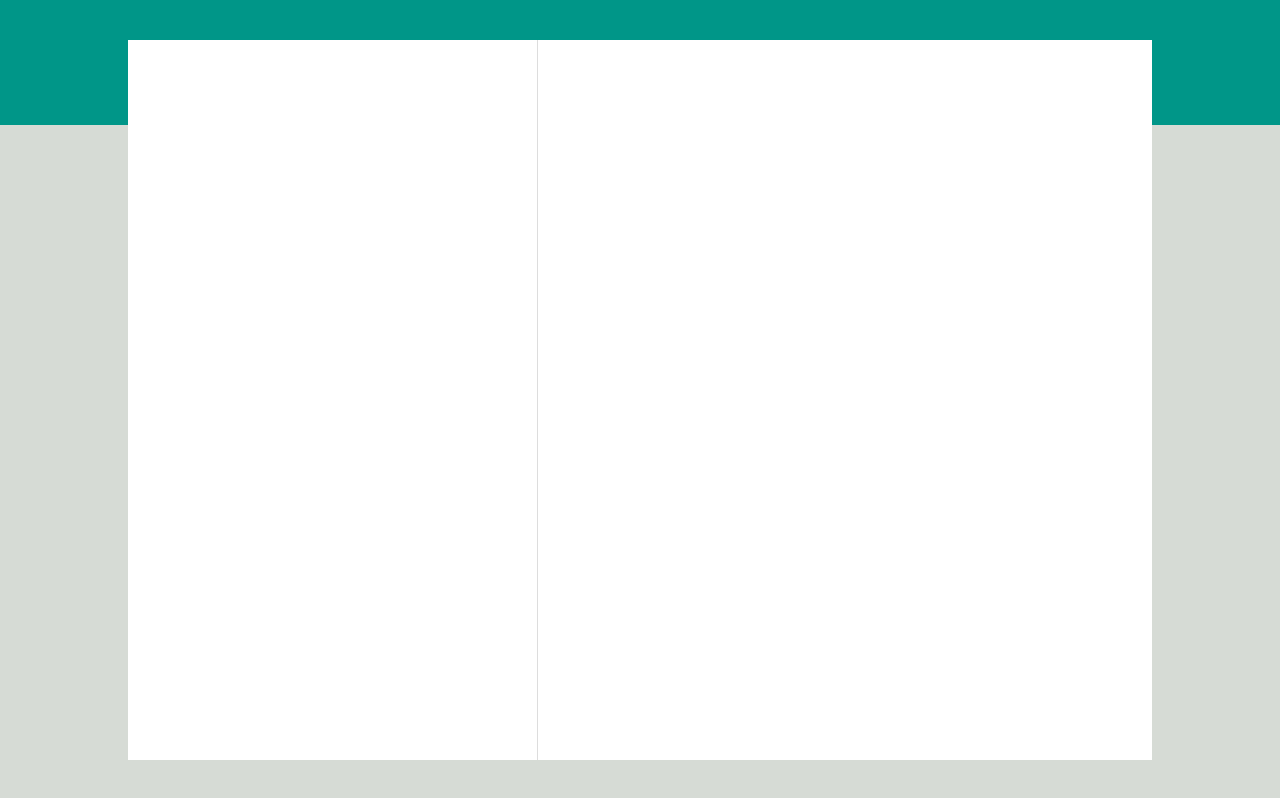
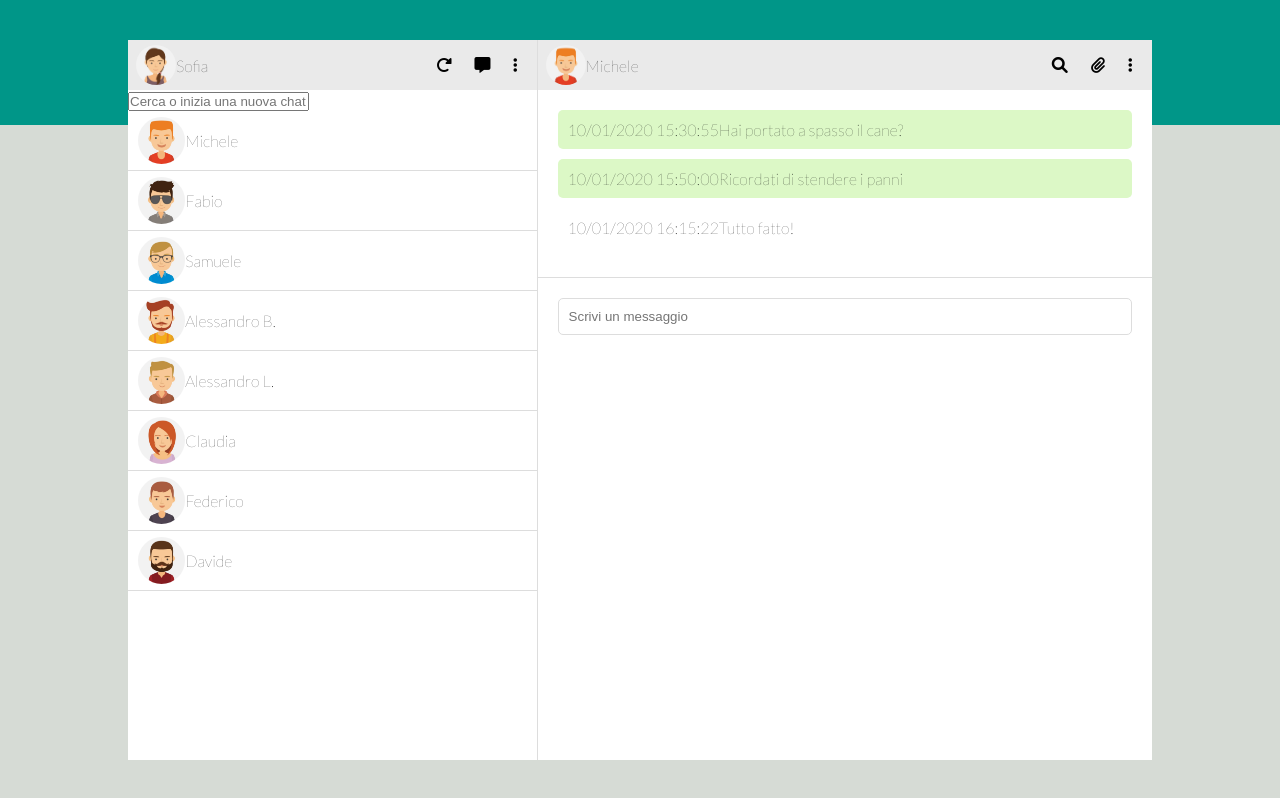
Before and after one commit to JulioGroaz/vue-boolzapp, a plain HTML site: page index.html in a window 1280 px wide. Drawn offline with nearby package versions, Linux system fonts and the light colour scheme.

Commit message:
logica della milestone 2 completata, manca la parte grafica

```diff
--- a/css/style.css
+++ b/css/style.css
@@ -1,16 +1,17 @@
-*{
+* {
     margin: 0;
     padding: 0;
     box-sizing: border-box;
 }
 
-.background{
+.background {
     position: fixed;
     width: 100vw;
     height: 100vh;
     background-color: #d6dbd5;
 }
-.header-background-bar{
+
+.header-background-bar {
     width: 100%;
     height: 125px;
     background-color: #009688;
@@ -19,12 +20,13 @@
     left: 0;
 }
 
-body{
+body {
     font-family: "Lato", sans-serif;
     font-weight: 100;
     font-style: normal;
 }
-.container{
+
+.container {
     display: flex;
     justify-content: center;
     align-items: center;
@@ -42,7 +44,8 @@ body{
     justify-content: flex-start;
     background-color: white;
 }
-.sidebar{
+
+.sidebar {
     width: 40%;
     height: 100%;
     background-color: #fff;
@@ -50,3 +53,98 @@ body{
     display: flex;
     flex-direction: column;
 }
+
+.profile {
+    height: 50px;
+    width: 100%;
+    display: flex;
+    justify-content: space-between;
+    align-items: center;
+    background-color: #eaeaea;
+}
+
+.img-header {
+    height: 80%;
+    border-radius: 50%;
+}
+
+.profile-io {
+    display: flex;
+    align-items: center;
+    height: 50px;
+    padding-left: .5rem;
+}
+
+.ul-header {
+    display: flex;
+    justify-content: space-around;
+    width: 7rem;
+    padding-right: .5rem;
+}
+
+.chat {
+    width: 60%;
+    height: calc(100% - 50px);
+}
+
+.contacts-list {
+    list-style: none;
+    padding: 0;
+    margin: 0;
+    flex-grow: 1;
+    overflow-y: auto;
+}
+
+.contacts-list li {
+    padding-left: 10px;
+    border-bottom: 1px solid #ddd;
+    display: flex;
+    align-items: center;
+    cursor: pointer;
+}
+
+.contacts-list li:hover {
+    background-color: #f0f0f0;
+}
+
+.messages {
+    flex-grow: 1;
+    padding: 20px;
+    overflow-y: auto;
+}
+
+.message {
+    background-color: #fff;
+    padding: 10px;
+    margin-bottom: 10px;
+    border-radius: 5px;
+}
+
+.message.sent {
+    align-self: flex-end;
+    background-color: #dcf8c6;
+}
+
+.message.received {
+    align-self: flex-start;
+    background-color: #fff;
+}
+
+.input-message {
+    padding: 20px;
+    border-top: 1px solid #ddd;
+}
+
+.input-message input {
+    width: 100%;
+    padding: 10px;
+    border: 1px solid #ddd;
+    border-radius: 5px;
+}
+.contact-dimention{
+    height: 60px;
+}
+.dispaly-column{
+    display: flex;
+    flex-direction: column;
+}
--- a/index.html
+++ b/index.html
@@ -6,46 +6,75 @@
     <title>Boolzap</title>
     <link rel="stylesheet" href="./css/style.css">
 
-    <!-- link per fonts-->
+    <!-- link per fonts -->
     <link rel="preconnect" href="https://fonts.googleapis.com">
     <link rel="preconnect" href="https://fonts.gstatic.com" crossorigin>
-    <link href="https://fonts.googleapis.com/css2?family=Lato:ital,wght@0,100;0,300;0,400;0,700;0,900;1,100;1,300;1,400;1,700;1,900&display=swap" rel="stylesheet">
-
+    <link href="https://fonts.googleapis.com/css2?family=Lato:wght@100;300;400;700;900&display=swap" rel="stylesheet">
+    <link rel="stylesheet" href="https://cdnjs.cloudflare.com/ajax/libs/font-awesome/6.0.0-beta3/css/all.min.css">
 </head>
 <body>
+    <div id="app">
         <!-- back ground fisso -->
         <div class="background">
-        <section class="header-background-bar">
-
-        </section>
-
+            <section class="header-background-bar"></section>
         </div>
         <!--main web-app -->
         <main class="container">
             <!--sidebar con un header del profilo e la lista dei contatti -->
             <section class="webapp">
                 <section class="sidebar">
-                <div class="profile">
-
+                    <div class="profile sticky">
+                        <div class="profile-io">
+                            <img src="./img 3/avatar_io.jpg" alt="immagine-io" class="img-header">
+                            <p>Sofia</p>
+                        </div>
+                        <ul class="ul-header">
+                            <i class="fa-solid fa-rotate-right"></i>
+                            <i class="fa-solid fa-message"></i>
+                            <i class="fa-solid fa-ellipsis-vertical"></i>
+                        </ul>
                     </div>
                     <div class="contacts">
-
+                        <input type="text" placeholder="Cerca o inizia una nuova chat">
+                        <ul class="contacts-list">
+                            <li v-for="(contact, index) in contacts" :key="index" @click="selectContact(index)" class="contact-dimention">
+                                <img :src="contact.avatar" :alt="contact.name" class="img-header">
+                                <span>{{ contact.name }}</span>
+                            </li>
+                        </ul>
                     </div>
                 </section>
                 <!--section della chat con: header con nome del contatto, parte centrale di messaggi e input messaggi -->
                 <section class="chat">
-                <div class="header-chat">
-
+                    <div class="profile sticky">
+                        <div class="profile-io">
+                            <img :src="contacts[currentContactIndex].avatar" alt="immagine-contatto" class="img-header">
+                            <p>{{ contacts[currentContactIndex].name }}</p>
                         </div>
+                        <ul class="ul-header">
+                            <i class="fa-solid fa-magnifying-glass"></i>
+                            <i class="fa-solid fa-paperclip"></i>
+                            <i class="fa-solid fa-ellipsis-vertical"></i>
+                        </ul>
+                    </div>
+                    <section class="dispaly-column">
                         <div class="messages">
-
+                        <div v-for="(message, index) in contacts[currentContactIndex].messages" :key="index" :class="['message', message.status]">
+                            <span class="message-date">{{ message.date }}</span>
+                            <span class="message-text">{{ message.message }}</span>
+                        </div>
                     </div>
                     <div class="input-message">
+                        <input type="text" placeholder="Scrivi un messaggio">
+                    </div>
+                    </section>
 
-                </div>
                 </section>
             </section>
         </main>
+    </div>
 
+    <script src="https://unpkg.com/vue@3/dist/vue.global.js"></script>
+    <script src="./js/script.js"></script>
 </body>
 </html>
--- a/js/script.js
+++ b/js/script.js
@@ -0,0 +1,178 @@
+
+const { createApp } = Vue;
+
+createApp({
+    data() {
+        return {
+            contacts: [
+                {
+                    name: 'Michele',
+                    avatar: './img 3/avatar_1.jpg',
+                    visible: true,
+                    messages: [
+                        {
+                            date: '10/01/2020 15:30:55',
+                            message: 'Hai portato a spasso il cane?',
+                            status: 'sent'
+                        },
+                        {
+                            date: '10/01/2020 15:50:00',
+                            message: 'Ricordati di stendere i panni',
+                            status: 'sent'
+                        },
+                        {
+                            date: '10/01/2020 16:15:22',
+                            message: 'Tutto fatto!',
+                            status: 'received'
+                        }
+                    ],
+                },
+                {
+                    name: 'Fabio',
+                    avatar: './img 3/avatar_2.jpg',
+                    visible: true,
+                    messages: [
+                        {
+                            date: '20/03/2020 16:30:00',
+                            message: 'Ciao come stai?',
+                            status: 'sent'
+                        },
+                        {
+                            date: '20/03/2020 16:30:55',
+                            message: 'Bene grazie! Stasera ci vediamo?',
+                            status: 'received'
+                        },
+                        {
+                            date: '20/03/2020 16:35:00',
+                            message: 'Mi piacerebbe ma devo andare a fare la spesa.',
+                            status: 'sent'
+                        }
+                    ],
+                },
+                {
+                    name: 'Samuele',
+                    avatar: './img 3/avatar_3.jpg',
+                    visible: true,
+                    messages: [
+                        {
+                            date: '28/03/2020 10:10:40',
+                            message: 'La Marianna va in campagna',
+                            status: 'received'
+                        },
+                        {
+                            date: '28/03/2020 10:20:10',
+                            message: 'Sicuro di non aver sbagliato chat?',
+                            status: 'sent'
+                        },
+                        {
+                            date: '28/03/2020 16:15:22',
+                            message: 'Ah scusa!',
+                            status: 'received'
+                        }
+                    ],
+                },
+                {
+                    name: 'Alessandro B.',
+                    avatar: './img 3/avatar_4.jpg',
+                    visible: true,
+                    messages: [
+                        {
+                            date: '10/01/2020 15:30:55',
+                            message: 'Lo sai che ha aperto una nuova pizzeria?',
+                            status: 'sent'
+                        },
+                        {
+                            date: '10/01/2020 15:50:00',
+                            message: 'Si, ma preferirei andare al cinema',
+                            status: 'received'
+                        }
+                    ],
+                },
+                {
+                    name: 'Alessandro L.',
+                    avatar: './img 3/avatar_5.jpg',
+                    visible: true,
+                    messages: [
+                        {
+                            date: '10/01/2020 15:30:55',
+                            message: 'Ricordati di chiamare la nonna',
+                            status: 'sent'
+                        },
+                        {
+                            date: '10/01/2020 15:50:00',
+                            message: 'Va bene, stasera la sento',
+                            status: 'received'
+                        }
+                    ],
+                },
+                {
+                    name: 'Claudia',
+                    avatar: './img 3/avatar_6.jpg',
+                    visible: true,
+                    messages: [
+                        {
+                            date: '10/01/2020 15:30:55',
+                            message: 'Ciao Claudia, hai novità?',
+                            status: 'sent'
+                        },
+                        {
+                            date: '10/01/2020 15:50:00',
+                            message: 'Non ancora',
+                            status: 'received'
+                        },
+                        {
+                            date: '10/01/2020 15:51:00',
+                            message: 'Nessuna nuova, buona nuova',
+                            status: 'sent'
+                        }
+                    ],
+                },
+                {
+                    name: 'Federico',
+                    avatar: './img 3/avatar_7.jpg',
+                    visible: true,
+                    messages: [
+                        {
+                            date: '10/01/2020 15:30:55',
+                            message: 'Fai gli auguri a Martina che è il suo compleanno!',
+                            status: 'sent'
+                        },
+                        {
+                            date: '10/01/2020 15:50:00',
+                            message: 'Grazie per avermelo ricordato, le scrivo subito!',
+                            status: 'received'
+                        }
+                    ],
+                },
+                {
+                    name: 'Davide',
+                    avatar: './img 3/avatar_8.jpg',
+                    visible: true,
+                    messages: [
+                        {
+                            date: '10/01/2020 15:30:55',
+                            message: 'Ciao, andiamo a mangiare la pizza stasera?',
+                            status: 'received'
+                        },
+                        {
+                            date: '10/01/2020 15:50:00',
+                            message: 'No, l\'ho già mangiata ieri, ordiniamo sushi!',
+                            status: 'sent'
+                        },
+                        {
+                            date: '10/01/2020 15:51:00',
+                            message: 'OK!!',
+                            status: 'received'
+                        }
+                    ],
+                }
+            ],
+            currentContactIndex: 0
+        };
+    },
+    methods: {
+        selectContact(index) {
+            this.currentContactIndex = index;
+        }
+    }
+}).mount('#app');
```
Lines whose indentation alone changed are shown as unchanged.
